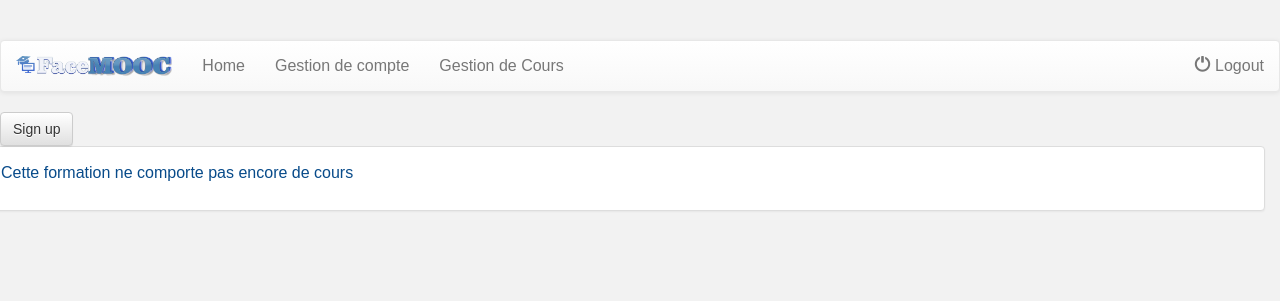
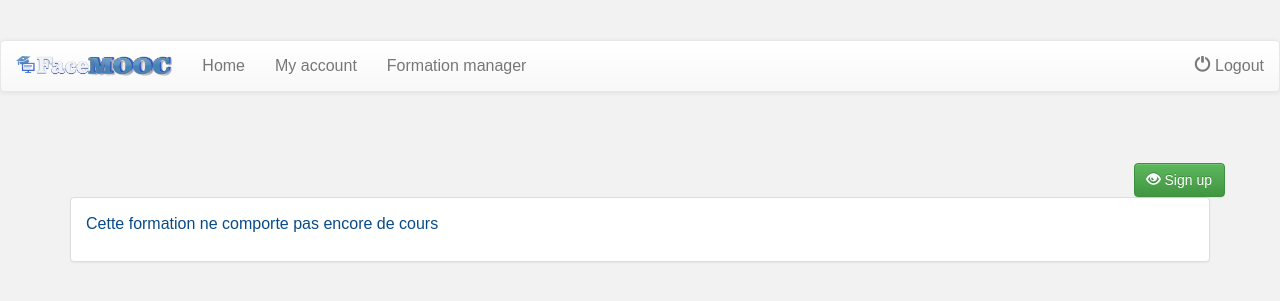
Before and after one commit to HectorGlez4/FaceMOOC, a PHP site: page /php/view/formation.php in a window 1280 px wide. Shown: the top 301 px of the page. Run offline with PHP 8.4, Linux system fonts and the light colour scheme; data that the repository does not hold is empty; some libraries are stand-ins or nearby versions.

Commit message:
stylisation formation et cours

```diff
--- a/php/view/formation.php
+++ b/php/view/formation.php
@@ -8,9 +8,17 @@ if (isset($content['class'])) {
 	$classInfo = $content['class'];
 }
 ?>
-<h1><?php echo $formationInfo['title']; ?></h1>
+<div class="container">
+	<div class="panel-heading">
+		<h2><?php echo $formationInfo['title']; ?></h2>
+	</div>
+	<div class="container">
 		<p><?php echo $formationInfo['description']; ?></p>
-<a class="btn btn-default" href="#">Sign up</a>
+		<div class="pull-right">
+			<a class="btn btn-success" href="#"><span class="glyphicon glyphicon-eye-open"></span> Sign up</a>
+		</div>
+	</div>
+	<div class="container">
 		<?php
 		if ($chapterInfo == null) {
 			echo "<div class ='row'>";
@@ -25,14 +33,14 @@ if ($chapterInfo == null) {
 				echo "<div class ='row'>";
 				echo "<div class='panel panel-default'>";
 				echo "<div class='panel-body'>";
-		echo "<h2>".$chapter['title']."</h2>";
+				echo "<h3>".$chapter['title']."</h3>";
 				//var_dump(expression);
 				echo "<div class ='row'>";
 				echo "<div class='panel panel-default'>";
 				echo "<div class='panel-body'>";
 				if ($classInfo[$chapter['id_chapter']] != null) {
 					foreach ($classInfo[$chapter['id_chapter']] as $class) {
-				echo "<a href='".WEBROOT."Classes/index/".$class['id_class']."'><h3>".$class['title']."</h3></a>";
+						echo "<a href='".WEBROOT."Classes/index/".$class['id_class']."'><h4>".$class['title']."</h4></a>";
 					}
 				}else{
 					echo "<p>Ce chapitre ne comporte pas encore de cours</p>";
@@ -46,3 +54,5 @@ if ($chapterInfo == null) {
 			}
 		}
 		?>
+	</div>
+</div>
--- a/php/view/head.php
+++ b/php/view/head.php
@@ -28,7 +28,7 @@
     </style>
 
     <link rel="stylesheet" href="<?php echo WEBROOT?>css/login.css">
-    <link type="text/css" href="css/style.css" rel="stylesheet" />
+    <link type="text/css" href="<?php echo WEBROOT?>css/style.css" rel="stylesheet" />
 
 
 </head>
--- a/php/view/header.php
+++ b/php/view/header.php
@@ -8,10 +8,10 @@
 		      	<a class="nav-link" href='<?php echo WEBROOT ?>Home'>Home</a>
 		    </li>
 		    <li class="nav-item">
-		      	<a class="nav-link" href='<?php echo WEBROOT ?>Gestion'>Gestion de compte</a>
+		      	<a class="nav-link" href='<?php echo WEBROOT ?>Gestion'>My account</a>
 		    </li>
 		    <li class="nav-item">
-      			<a class="nav-link" href='<?php echo WEBROOT ?>GestionFormation'>Gestion de Cours</a>
+      			<a class="nav-link" href='<?php echo WEBROOT ?>GestionFormation'>Formation manager</a>
 		    </li>
 	    </ul>
 	    <ul class="nav navbar-nav navbar-right">
```
Also changed, not shown: php/view/class.php (+14 -8 lines). Lines whose indentation alone changed are shown as unchanged.
